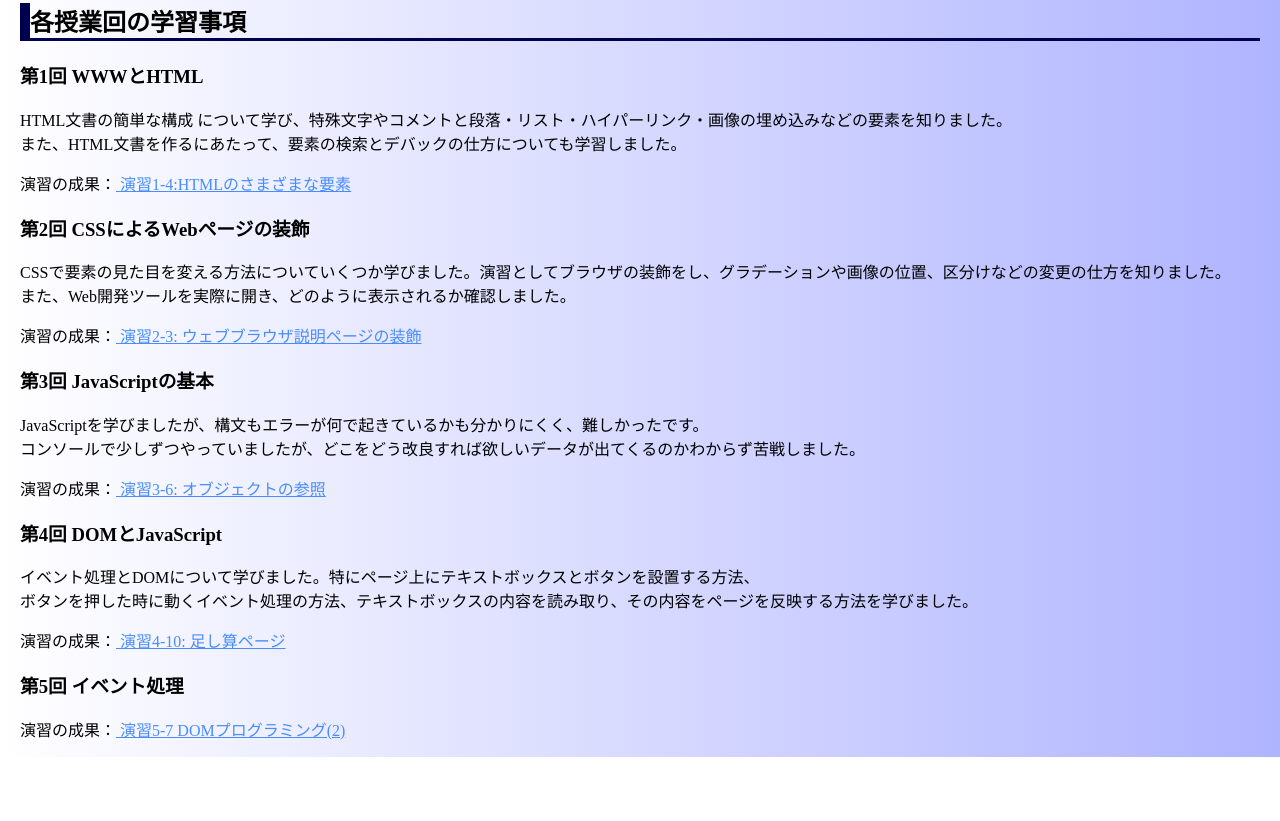
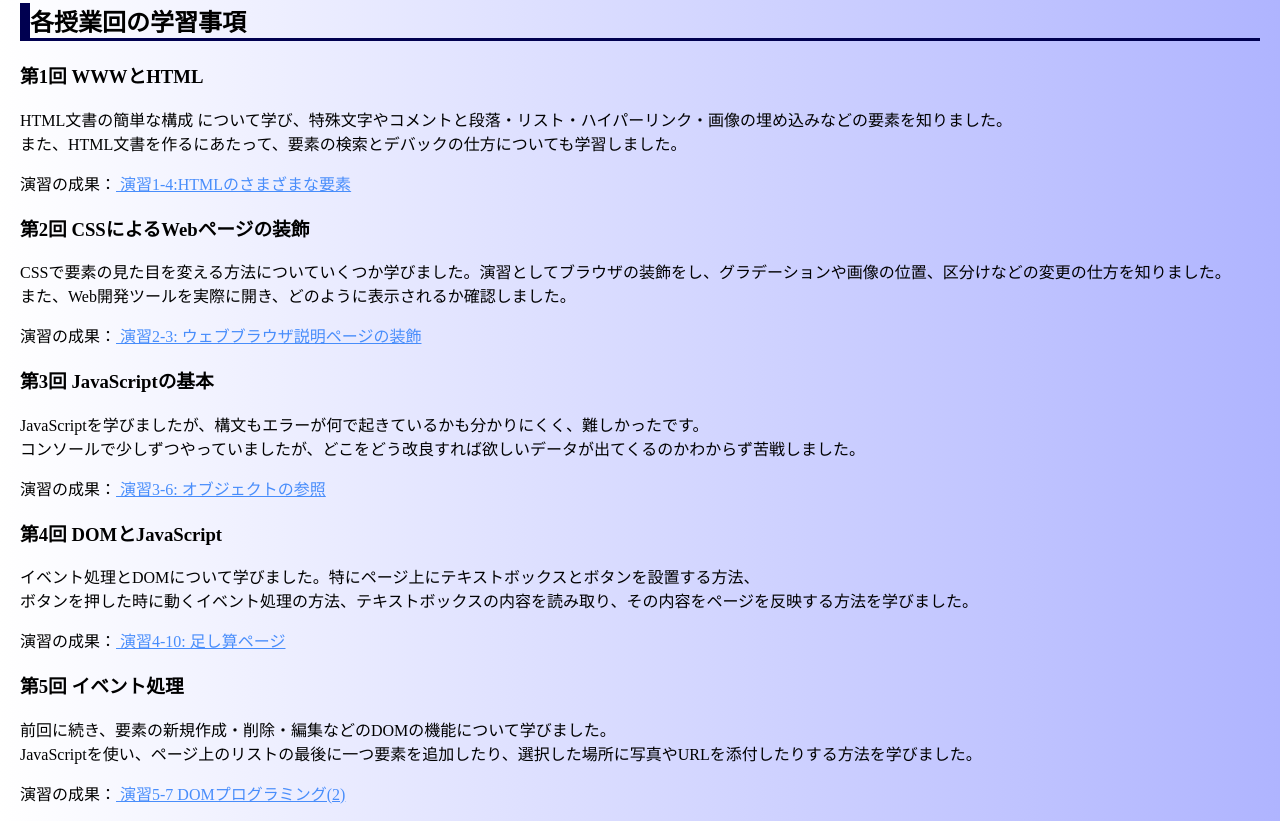
Before and after one commit to G486252024/medialabo, a plain HTML site: page index.html in a window 1280 px wide. Shown: the part 555-1376 px from the top of the page. Before the commit the page ends 1312 px from the top, so only its background shows below. Drawn offline with Linux system fonts and the light colour scheme.

Commit message:
5回目完成

```diff
--- a/index.html
+++ b/index.html
@@ -42,7 +42,8 @@
       ボタンを押した時に動くイベント処理の方法、テキストボックスの内容を読み取り、その内容をページを反映する方法を学びました。</p>
     <p>演習の成果：<a href="practice-eventdom/tashizan.html"> 演習4-10: 足し算ページ </a> </p>
     <h3>第5回 イベント処理</h3>
-    <!-- <p>（今回学習した事柄を説明してください）（100文字以上）</p> -->
+    <p>前回に続き、要素の新規作成・削除・編集などのDOMの機能について学びました。<br>
+      JavaScriptを使い、ページ上のリストの最後に一つ要素を追加したり、選択した場所に写真やURLを添付したりする方法を学びました。</p>
     <p>演習の成果：<a href="practice-dom2/dom2-exercise.html"> 演習5-7 DOMプログラミング(2) </a> </p>
   </body>
 </html>
```
